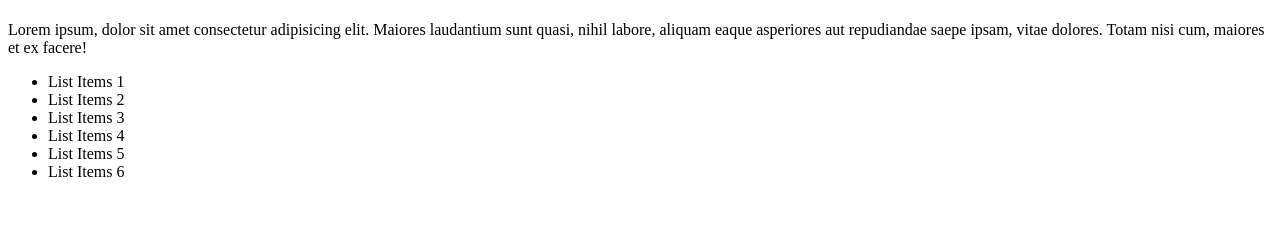
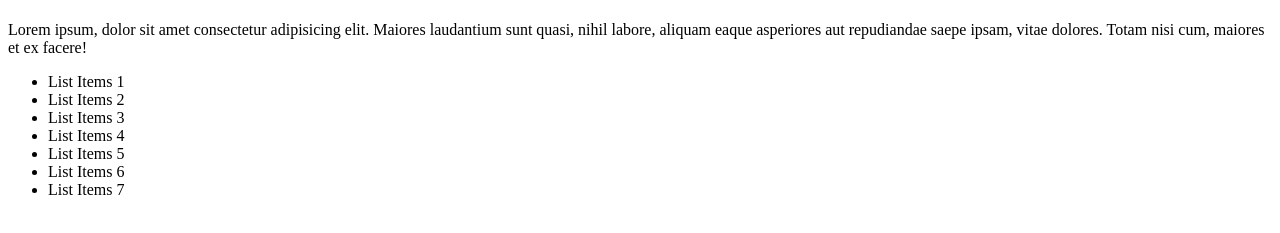
Before and after one commit to Snowflakeness/git-tutorial, a plain HTML site: page index.html in a window 1280 px wide. Shown: the part 59-292 px from the top of the page. Drawn offline with Linux system fonts and the light colour scheme.

Commit message:
added another list

```diff
--- a/index.html
+++ b/index.html
@@ -16,6 +16,7 @@
         <li>List Items 4</li>
         <li>List Items 5</li>
         <li>List Items 6</li>
+        <li>List Items 7</li>
     </ul>
 </body>
 </html>
```
